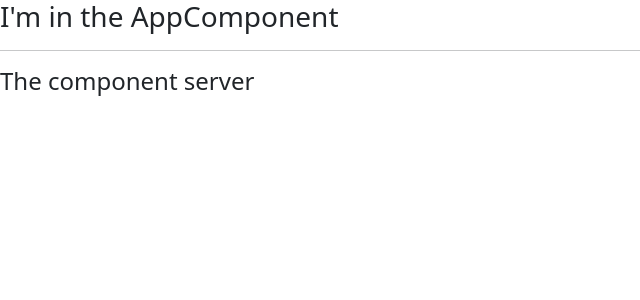
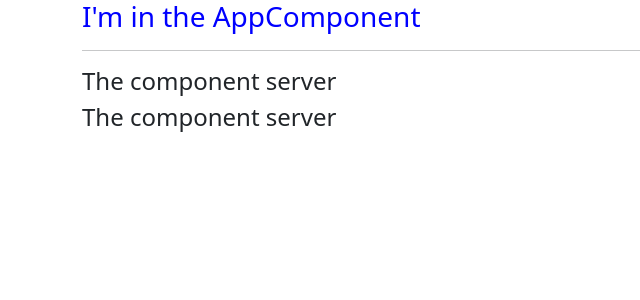
Before and after one commit to jhemesferreira/complete-guide-angular-2, an Angular app: page / in a window 1280 px wide. Shown: the top 300 px of the page, without its empty margins (0-640 px from the left). Built offline with nearby package versions, Linux system fonts and the light colour scheme.

Commit message:
create component with cli command

```diff
--- a/src/app/app.component.html
+++ b/src/app/app.component.html
@@ -1,3 +1,9 @@
-<h3>I'm in the AppComponent</h3>
-<hr>
-<app-server></app-server>
+<div class="container">
+  <div class="row">
+    <div class="col-xs-12">
+      <h3>I'm in the AppComponent</h3>
+      <hr>
+      <app-servers></app-servers>
+    </div>
+  </div>
+</div>
--- a/src/app/app.component.sass
+++ b/src/app/app.component.sass
@@ -0,0 +1,2 @@
+h3
+  color: blue
--- a/src/app/app.module.ts
+++ b/src/app/app.module.ts
@@ -3,11 +3,13 @@
 
 import { AppComponent } from './app.component';
 import { ServerComponent } from './server/server.component';
+import { ServersComponent } from './servers/servers.component';
 
 @NgModule({
   declarations: [
     AppComponent,
-    ServerComponent
+    ServerComponent,
+    ServersComponent
   ],
   imports: [
     BrowserModule
--- /dev/null
+++ b/src/app/servers/servers.component.html
@@ -0,0 +1,2 @@
+<app-server></app-server>
+<app-server></app-server>
```
Also changed, not shown: src/app/servers/servers.component.ts (added, +10 -0 lines), src/app/servers/servers.component.sass (added), 1 other file (tests, documents, lock files or other folders).
